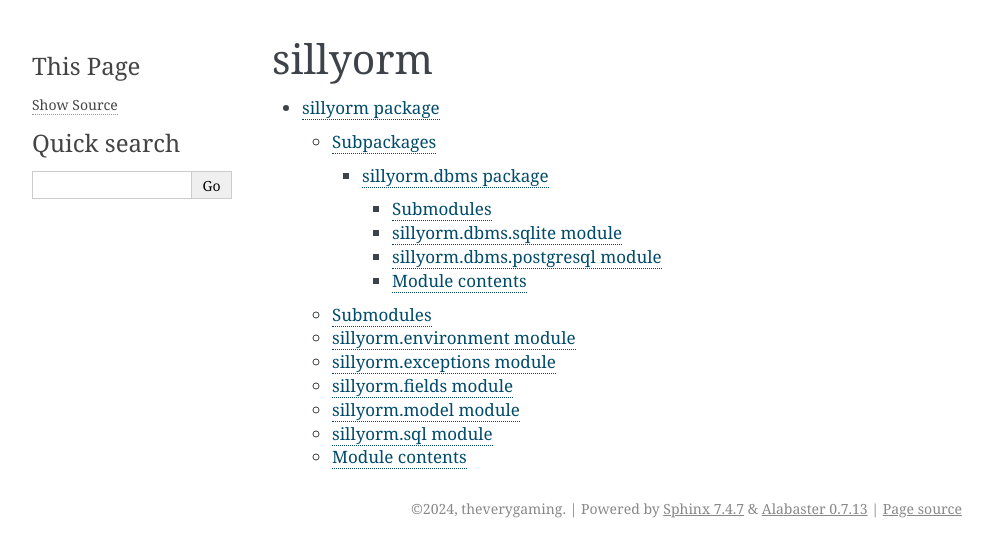
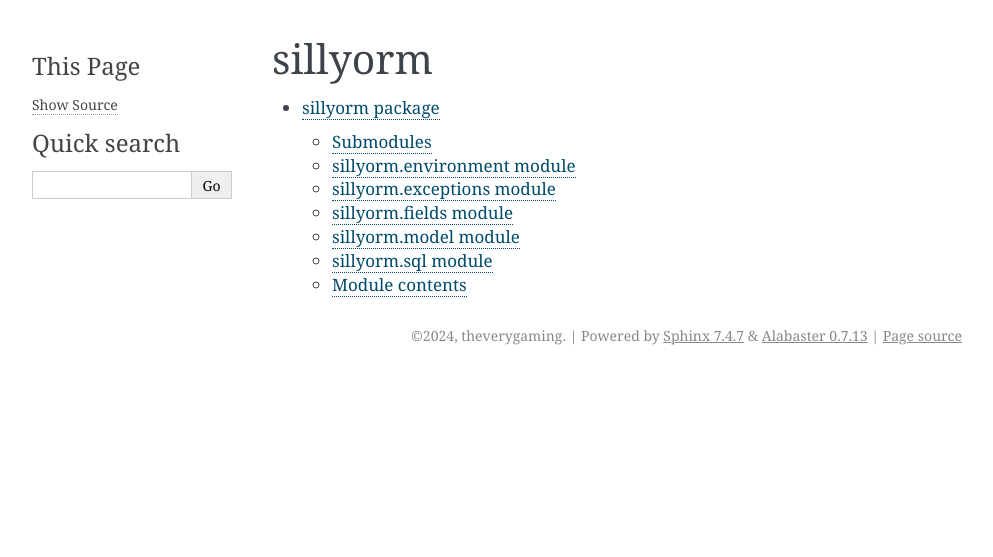
Before and after one commit to theverygaming/sillyORM, a Sphinx documentation site: the page built from docs/source/modules.rst, in a window 1280 px wide. Shown: the top 557 px of the page, without its empty margins (148-1141 px from the left). Built offline with Sphinx 7.4.7, drawn with Linux system fonts in a browser that asks for light colours.

Commit message:
remove some old docs; fix bugs

```diff
--- a/docs/source/sillyorm.rst
+++ b/docs/source/sillyorm.rst
@@ -1,13 +1,5 @@
 sillyorm package
 ================
-
-Subpackages
------------
-
-.. toctree::
-   :maxdepth: 4
-
-   sillyorm.dbms
 
 Submodules
 ----------
--- a/pyproject.toml
+++ b/pyproject.toml
@@ -19,4 +19,4 @@ dev = [
 ]
 
 [tool.setuptools]
-packages = ["sillyorm", "sillyorm.dbms"]
+packages = ["sillyorm"]
```
Also changed, not shown: docs/source/sillyorm.dbms.rst (deleted, +0 -29 lines), 2 other files.
